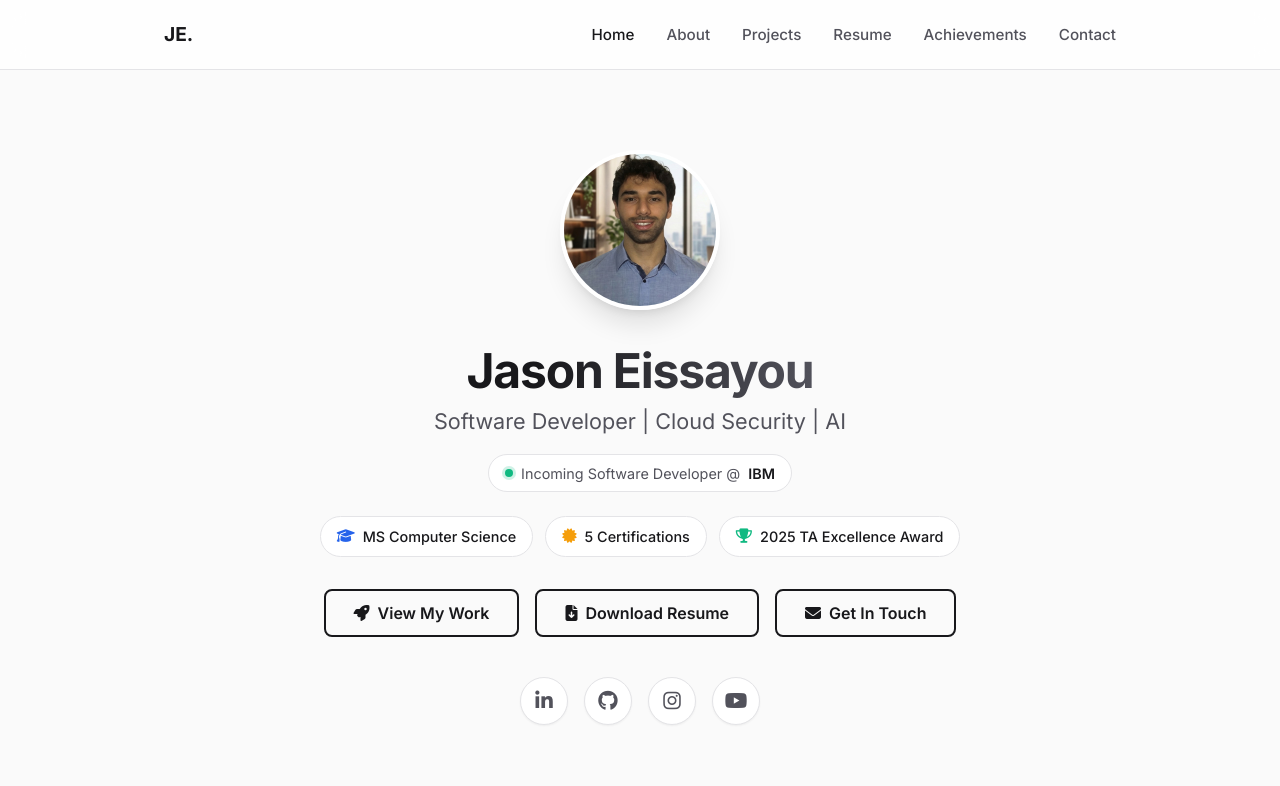
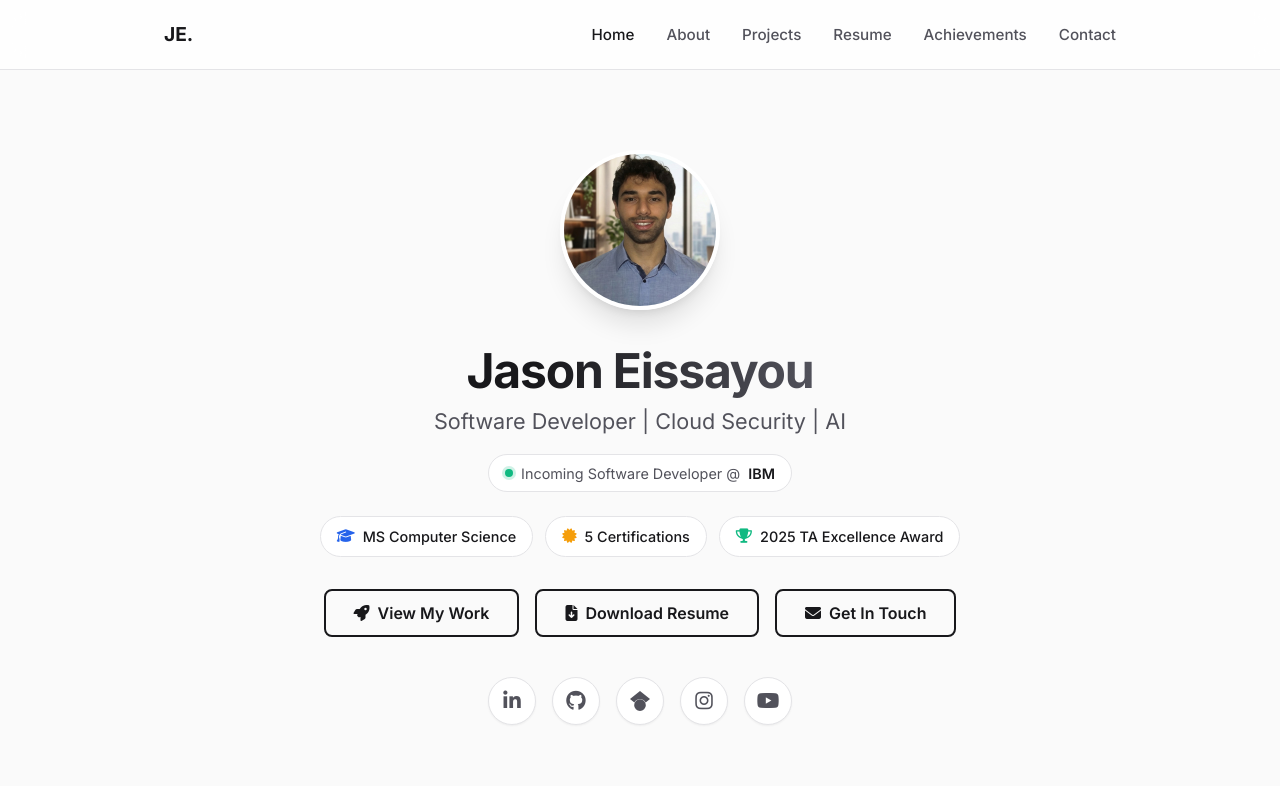
Before and after one commit to Eissayou/Eissayou.github.io, a plain HTML site: page index.html in a window 1280 px wide. Shown: the top 786 px of the page. Drawn offline with Linux system fonts and the light colour scheme.

Commit message:
Add visible Google Scholar links: inline SVG icon on homepage, text link on research card

```diff
--- a/index.html
+++ b/index.html
@@ -330,6 +330,14 @@
           aria-label="GitHub">
           <i class="fab fa-github"></i>
         </a>
+        <a class="connect-btn" href="https://scholar.google.com/citations?user=GH6PiNoAAAAJ" target="_blank"
+          rel="noopener" title="Google Scholar" aria-label="Google Scholar">
+          <svg width="20" height="20" viewBox="0 0 24 24" fill="currentColor" aria-hidden="true"
+            xmlns="http://www.w3.org/2000/svg">
+            <path
+              d="M5.242 13.769L0 9.5 12 0l12 9.5-5.242 4.269C17.548 11.249 14.978 9.5 12 9.5c-2.977 0-5.548 1.749-6.758 4.269zM12 10a7 7 0 1 0 0 14 7 7 0 0 0 0-14z" />
+          </svg>
+        </a>
         <a class="connect-btn" href="https://www.instagram.com/jason_eissayou" target="_blank" rel="noopener"
           title="Instagram" aria-label="Instagram">
           <i class="fab fa-instagram"></i>
```
Also changed, not shown: achievements.html (+2 -0 lines).
